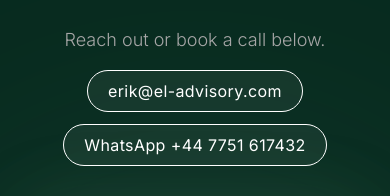
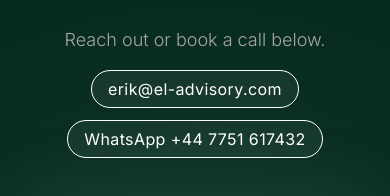
Before and after one commit to eriklubbe/call-with-erik-website, a React (Vite) app: page / in a window 390 px wide. Shown: the part 238-434 px from the top of the page. Built offline with nearby package versions, Linux system fonts and the light colour scheme; grey boxes are pictures that could not be loaded.

Commit message:
Slightly reduce contact button size
Drops the responsive text-lg step and returns the original padding,
keeping the buttons a touch larger than before the white restyle.

Co-Authored-By: Claude Opus 5 <noreply@anthropic.com>
Claude-Session: https://claude.ai/code/session_01HB8bSTSCXNmfCa61CZFZi9

```diff
--- a/src/pages/Index.tsx
+++ b/src/pages/Index.tsx
@@ -28,7 +28,7 @@ const Index = () => {
           <div className="flex flex-wrap items-center justify-center gap-3 mb-10">
             <a
               href="mailto:erik@el-advisory.com"
-              className="px-5 py-2 rounded-full border border-white bg-white/5 text-white text-base sm:text-lg font-body tracking-wide hover:bg-white/15 transition-colors"
+              className="px-4 py-1.5 rounded-full border border-white bg-white/5 text-white text-base font-body tracking-wide hover:bg-white/15 transition-colors"
             >
               erik@el-advisory.com
             </a>
@@ -36,7 +36,7 @@ const Index = () => {
               href="https://wa.me/447751617432"
               target="_blank"
               rel="noopener noreferrer"
-              className="px-5 py-2 rounded-full border border-white bg-white/5 text-white text-base sm:text-lg font-body tracking-wide hover:bg-white/15 transition-colors"
+              className="px-4 py-1.5 rounded-full border border-white bg-white/5 text-white text-base font-body tracking-wide hover:bg-white/15 transition-colors"
             >
               WhatsApp +44 7751 617432
             </a>
```
